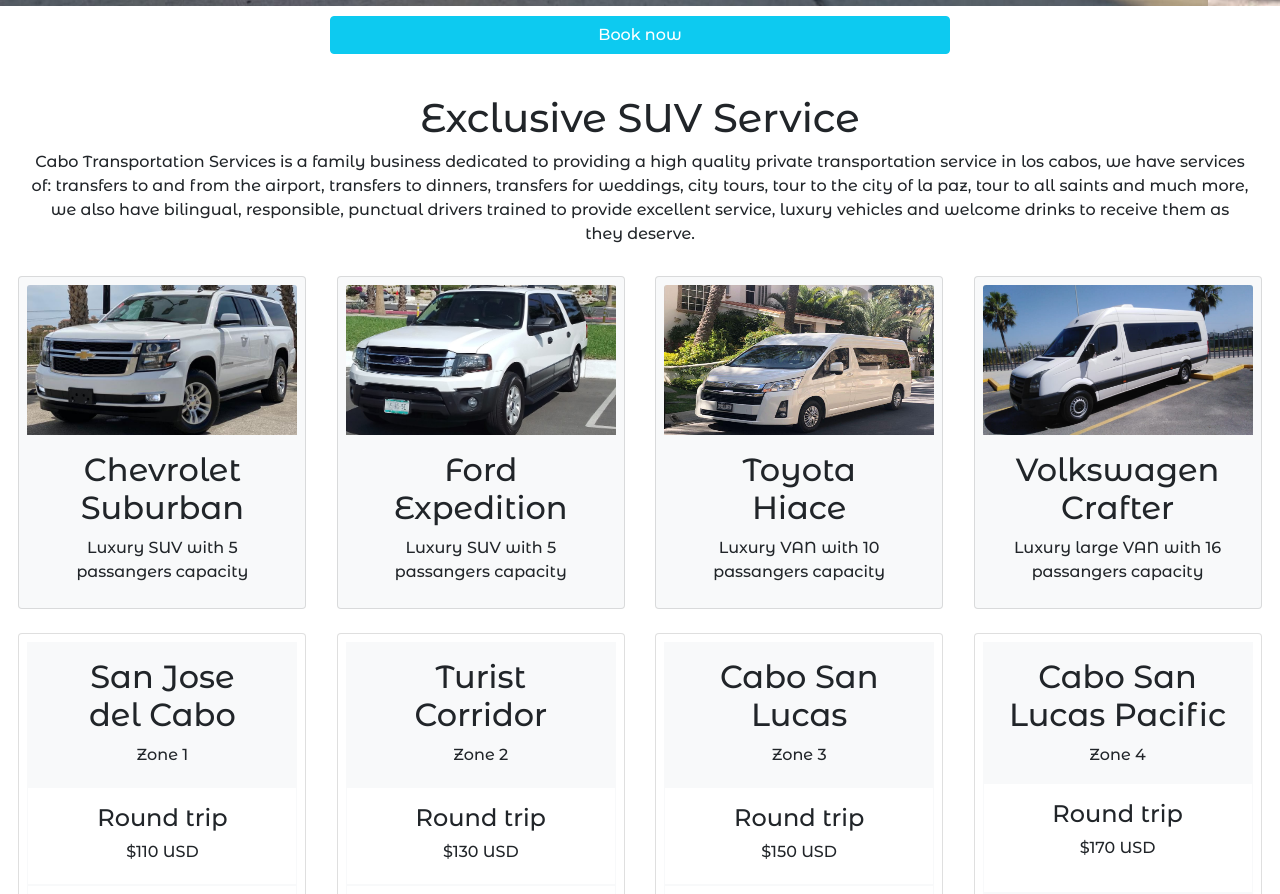
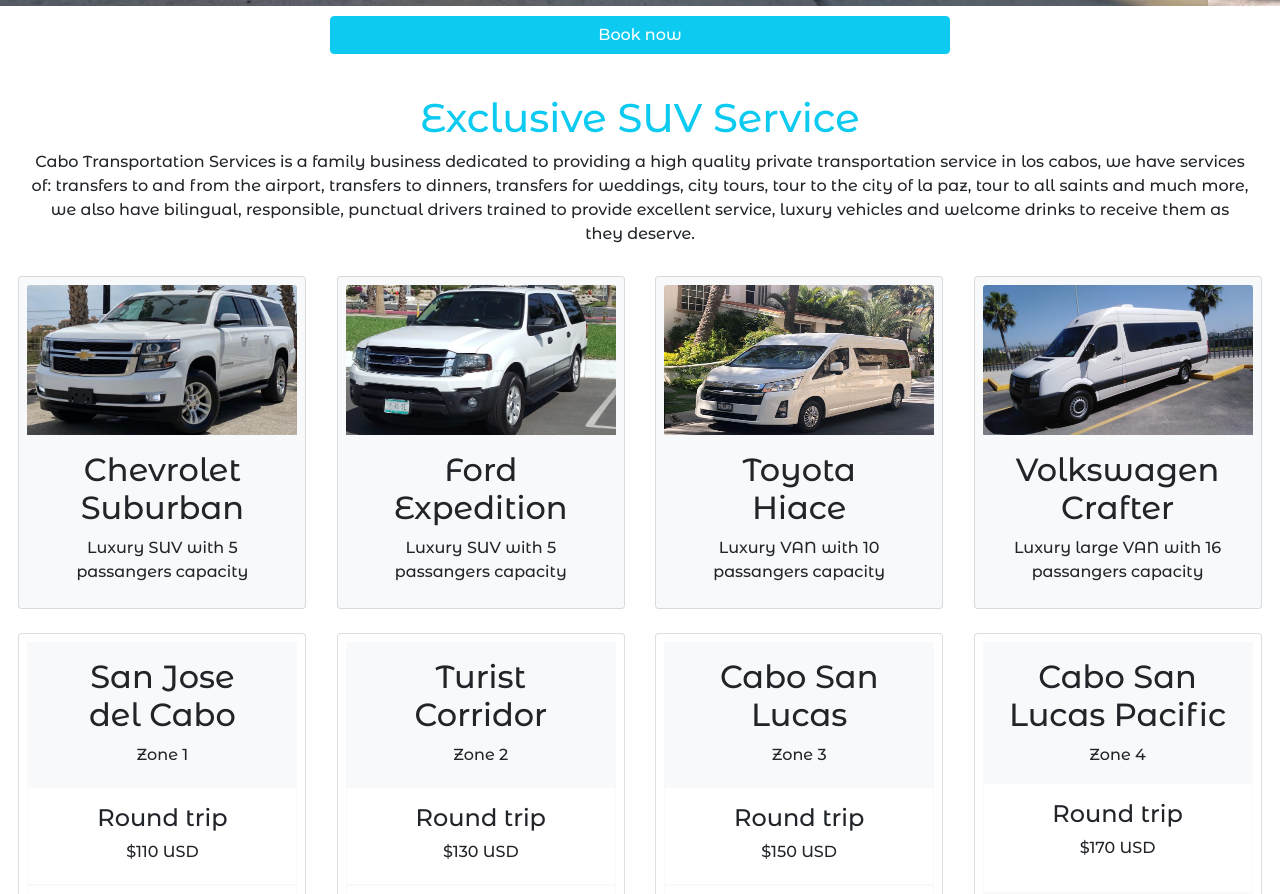
Before and after one commit to OscarEscobar23/CaboConBootstrap, a website: page index.html in a window 1280 px wide. Shown: the part 974-1868 px from the top of the page. Drawn offline with nearby package versions, Linux system fonts and the light colour scheme; a script that the page names is missing.

Commit message:
text color

```diff
--- a/index.html
+++ b/index.html
@@ -120,7 +120,7 @@
 
             <div class="">
                 <div class="" style="text-align:center;margin:30px;">
-                    <h1>Exclusive SUV Service</h1>
+                    <h1 class="text-info">Exclusive SUV Service</h1>
 
                     <p>Cabo Transportation Services is a family business dedicated to providing a high quality private transportation service in los cabos, we have services of: transfers to and from the airport, transfers to dinners, transfers for weddings, city tours, tour to the city of la paz, tour to all saints and much more, we also have bilingual, responsible, punctual drivers trained to provide excellent service, luxury vehicles and welcome drinks to receive them as they deserve.</p>
                 </div>
```
